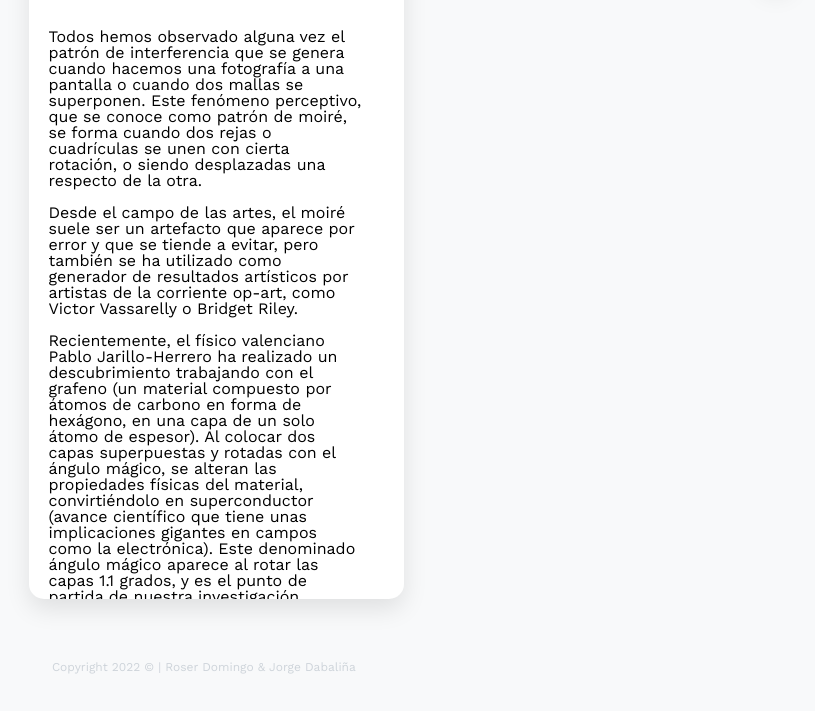
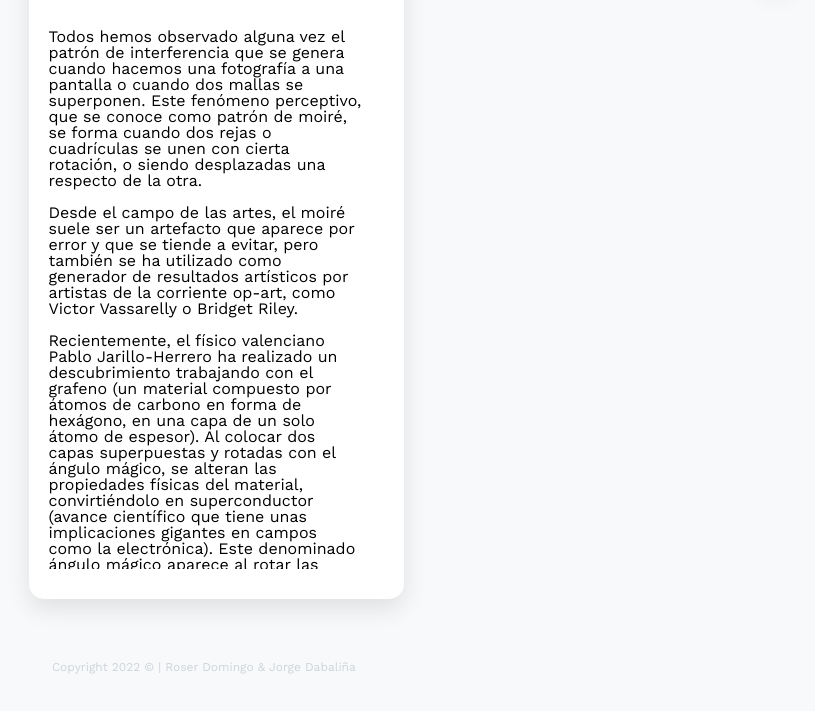
Before and after one commit to JorgeDabalina/unopuntounoweb, a website: page pages/about/about.html in a window 1280 px wide. Shown: the part 89-800 px from the top of the page, without its empty margins (424-1239 px from the left). Drawn offline with nearby package versions, Linux system fonts and the light colour scheme.

Commit message:
Add files via upload

```diff
--- a/pages/about/about.html
+++ b/pages/about/about.html
@@ -56,7 +56,7 @@
                 </div>
                 <br>
                 <br>
-                <div class="info-links" style="overflow: auto; width: 330px; height: 80vh; padding-right: 5%">
+                <div class="info-links" style="overflow: auto; width: 330px; height: 540px; padding-right: 5%">
                     <p> Todos hemos observado alguna vez el patrón de interferencia que se genera cuando hacemos una fotografía a una
                         pantalla o cuando dos mallas se superponen. Este fenómeno perceptivo, que se conoce como patrón de moiré, se forma cuando
                         dos rejas o cuadrículas se unen con cierta rotación, o siendo desplazadas una respecto de la otra.
```
